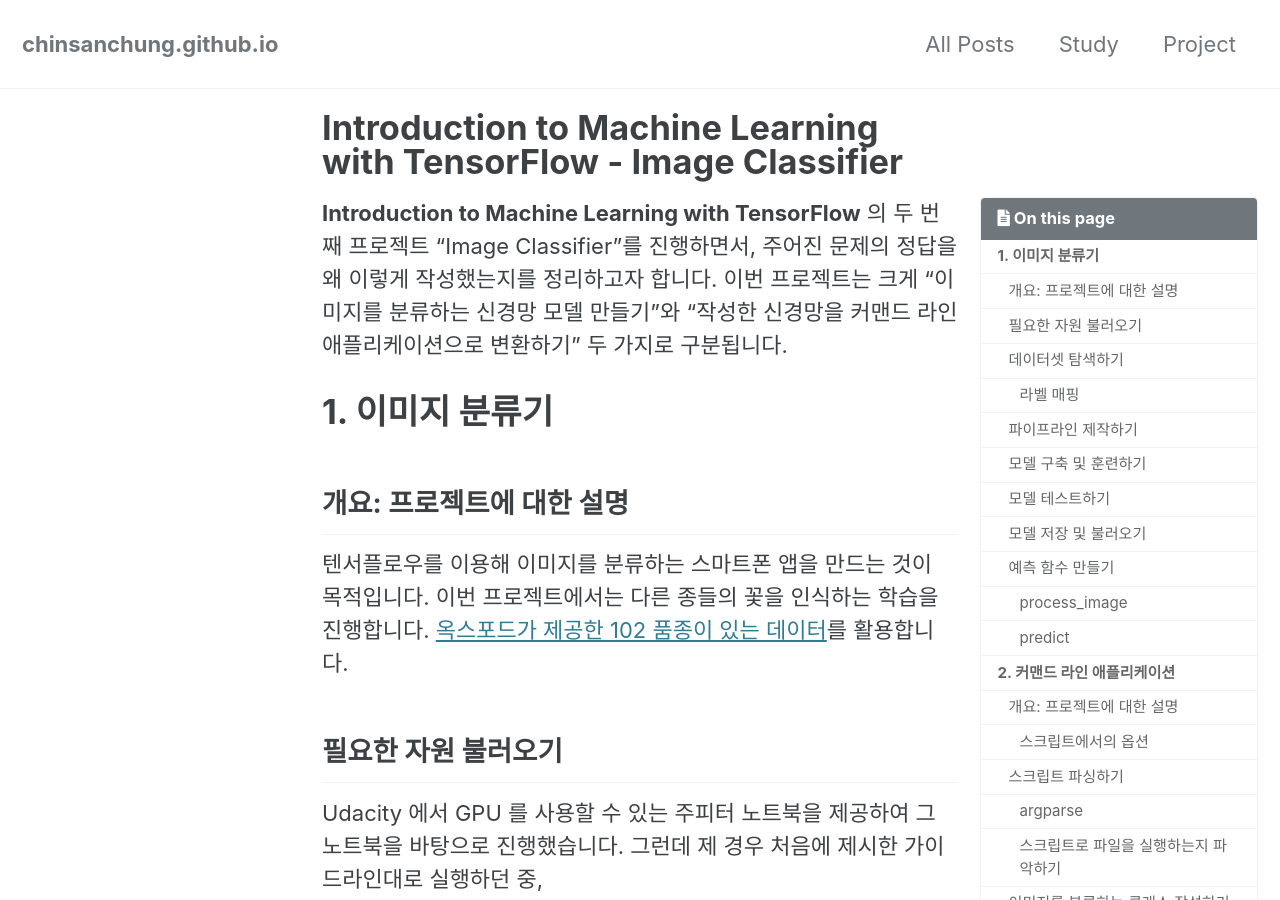
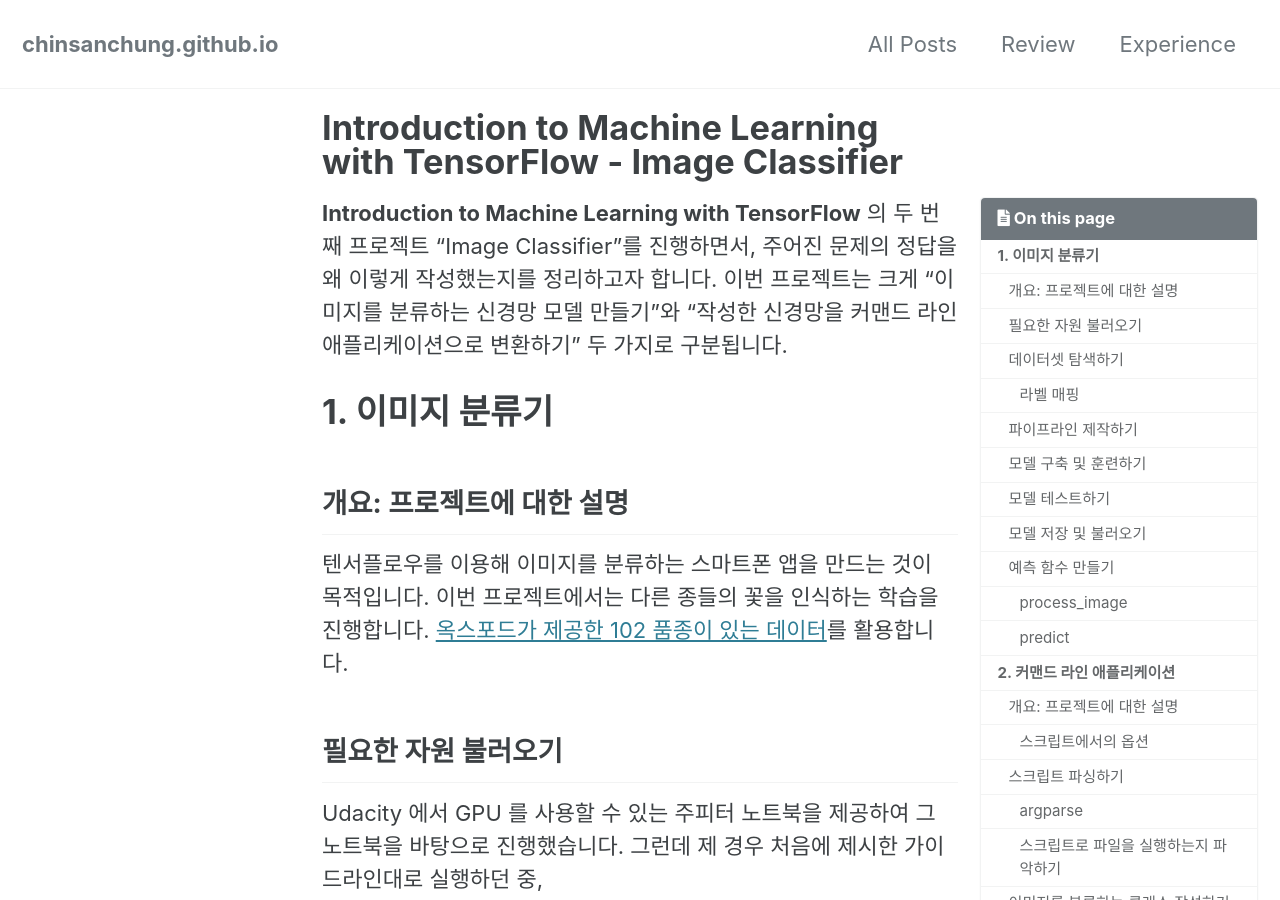
Before and after one commit to chinsanchung/chinsanchung.github.com, a Jekyll site: the page built from _posts/2021-08-28-intro-ml-nd-02.md, in a window 1280 px wide and 900 px high. Built offline with Jekyll 4.4.1, drawn with Linux system fonts in a browser that asks for light colours; cached includes are drawn as plain includes.

Commit message:
네비게이션 수정 및 일부 프로젝트의 카테고리를 수정

```diff
--- a/_data/navigation.yml
+++ b/_data/navigation.yml
@@ -6,7 +6,7 @@ main:
   #   url: https://chinsanchung.github.io/about/
   - title: 'All Posts'
     url: /categories/
-  - title: 'Study'
-    url: /study/
-  - title: 'Project'
-    url: /project/
+  - title: 'Review'
+    url: /review/
+  - title: 'Experience'
+    url: /experience/
--- a/_posts/2021-08-28-intro-ml-nd-02.md
+++ b/_posts/2021-08-28-intro-ml-nd-02.md
@@ -7,12 +7,13 @@ comments: false
 share: true
 related: true
 categories:
-  - project
+  - review
 toc: true
 toc_sticky: true
 toc_labe: 목차
 description: Introduction to Machine Learning with TensorFlow 의 두 번째 프로젝트 "Image Classifier"를 설명합니다.
 tags:
+  - Udacity
   - nanodegree
 ---
 
```
Also changed, not shown: _posts/2021-08-24-intro-ml-nd-01.md (+1 -1 lines), _posts/2021-09-03-Identify-Customer-Segments.md (+1 -1 lines).
